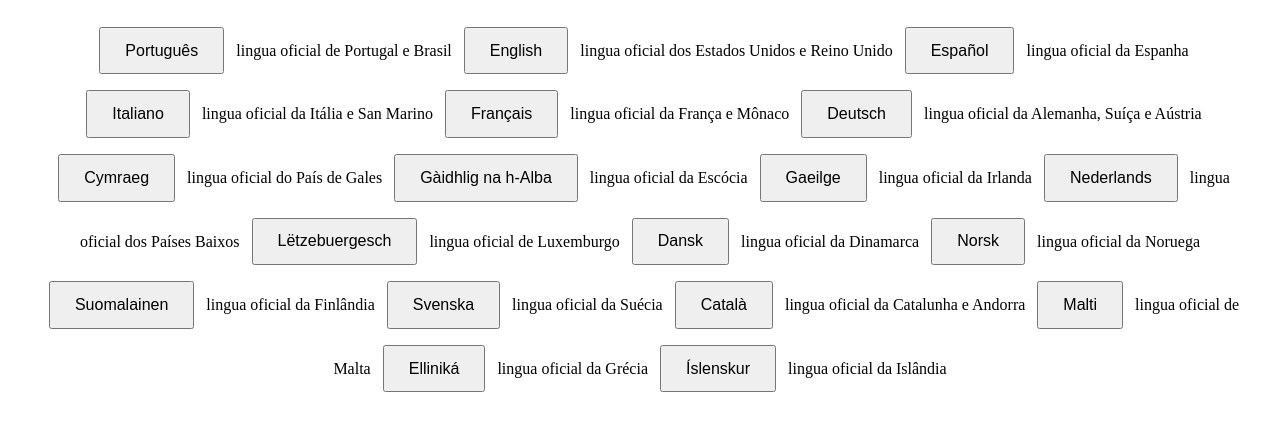
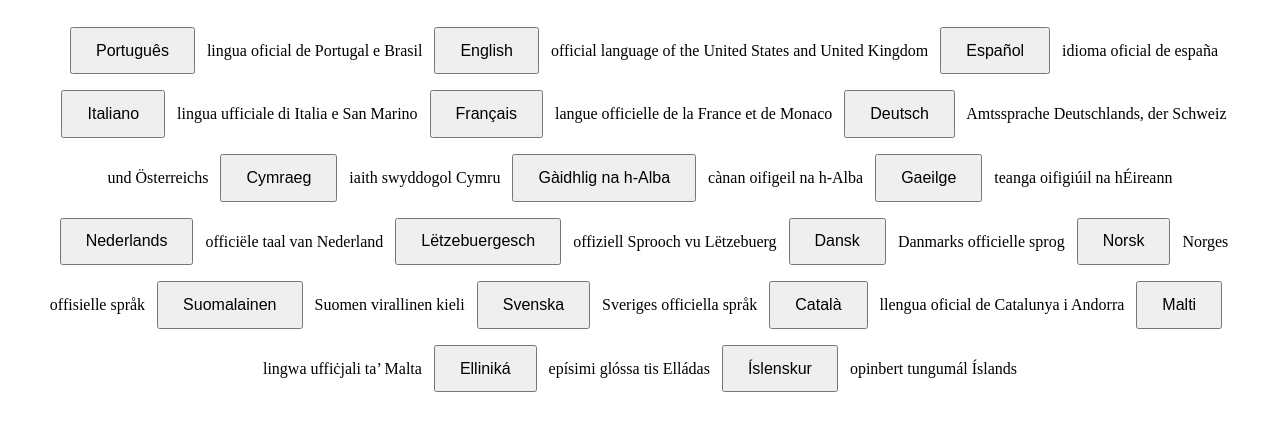
Before and after one commit to HilSantos/HACKATHON-2025, a plain HTML site: page index.html in a window 1280 px wide. Shown: the part 119-550 px from the top of the page. Drawn offline with Linux system fonts and the light colour scheme.

Commit message:
Update index.html
Signed-off-by: Hilton Santos <66370866+HilSantos@users.noreply.github.com>

```diff
--- a/index.html
+++ b/index.html
@@ -23,41 +23,41 @@
     <button onclick="window.location.href='main.html'">Português</button>
     lingua oficial de Portugal e Brasil
     <button onclick="window.location.href='main.html'">English</button>
-    lingua oficial dos Estados Unidos e Reino Unido
+    official language of the United States and United Kingdom
     <button onclick="window.location.href='main.html'">Español</button>
-    lingua oficial da Espanha
+    idioma oficial de españa
     <button onclick="window.location.href='main.html'">Italiano</button>
-    lingua oficial da Itália e San Marino
+    lingua ufficiale di Italia e San Marino
     <button onclick="window.location.href='main.html'">Français</button>
-    lingua oficial da França e Mônaco
+    langue officielle de la France et de Monaco
     <button onclick="window.location.href='main.html'">Deutsch</button>
-    lingua oficial da Alemanha, Suíça e Aústria
+    Amtssprache Deutschlands, der Schweiz und Österreichs
     <button onclick="window.location.href='main.html'">Cymraeg</button>
-    lingua oficial do País de Gales
+    iaith swyddogol Cymru
     <button onclick="window.location.href='main.html'">Gàidhlig na h-Alba</button>
-    lingua oficial da Escócia
+    cànan oifigeil na h-Alba
     <button onclick="window.location.href='main.html'">Gaeilge</button>
-    lingua oficial da Irlanda
+    teanga oifigiúil na hÉireann
     <button onclick="window.location.href='main.html'">Nederlands</button>
-    lingua oficial dos Países Baixos
+    officiële taal van Nederland
     <button onclick="window.location.href='main.html'">Lëtzebuergesch</button>
-    lingua oficial de Luxemburgo
+    offiziell Sprooch vu Lëtzebuerg
     <button onclick="window.location.href='main.html'">Dansk</button>
-    lingua oficial da Dinamarca
+    Danmarks officielle sprog
     <button onclick="window.location.href='main.html'">Norsk</button>
-    lingua oficial da Noruega
+    Norges offisielle språk
     <button onclick="window.location.href='main.html'">Suomalainen</button>
-    lingua oficial da Finlândia
+    Suomen virallinen kieli
     <button onclick="window.location.href='main.html'">Svenska</button>
-    lingua oficial da Suécia
+    Sveriges officiella språk
     <button onclick="window.location.href='main.html'">Català</button>
-    lingua oficial da Catalunha e Andorra
+    llengua oficial de Catalunya i Andorra
     <button onclick="window.location.href='main.html'">Malti</button>
-    lingua oficial de Malta
+    lingwa uffiċjali ta’ Malta
     <button onclick="window.location.href='main.html'">Elliniká</button>
-    lingua oficial da Grécia
+    epísimi glóssa tis Elládas
     <button onclick="window.location.href='main.html'">Íslenskur</button>
-    lingua oficial da Islândia
+    opinbert tungumál Íslands
 
   </div>
 </body>
```
